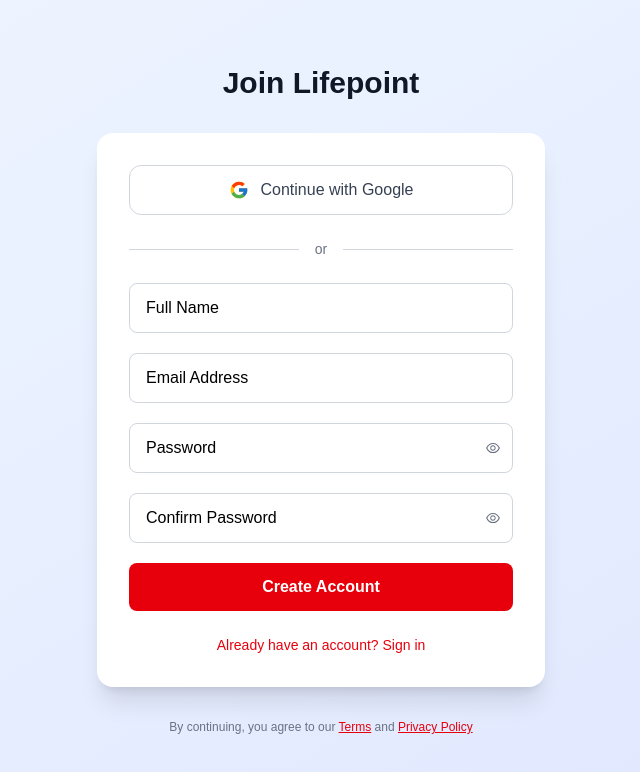
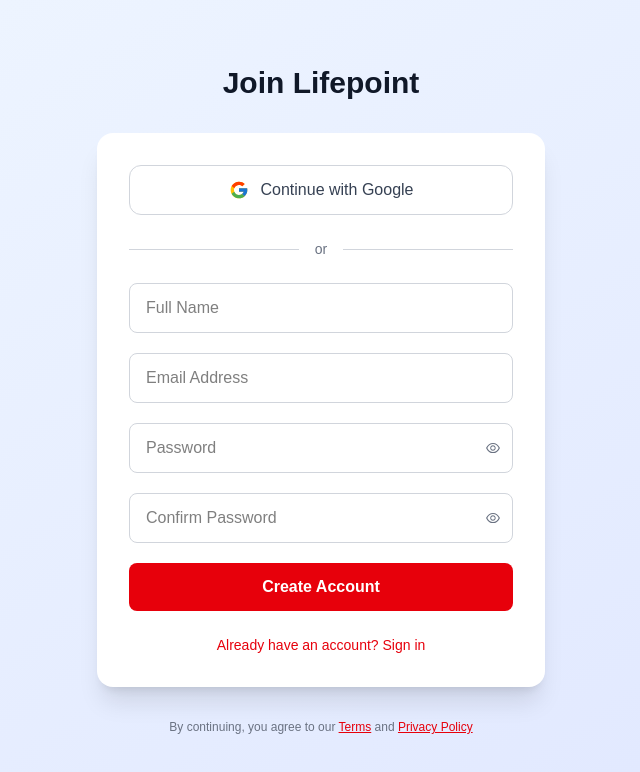
Before and after one commit to Code-Assassin-Fred/Lifepoint, a Next.js app: page /auth in a window 1280 px wide. Both pictures are taken after a click on the button "Don't have an account? Sign up". Shown: the top 772 px of the page, without its empty margins (319-959 px from the left). Built offline with nearby package versions, Linux system fonts and the light colour scheme; no server answers.

Commit message:
updated the auth form placeholders to a "lighter black"

```diff
--- a/app/auth/page.tsx
+++ b/app/auth/page.tsx
@@ -229,7 +229,7 @@
                 placeholder="Full Name"
                 value={signupDisplayName}
                 onChange={(e) => setSignupDisplayName(e.target.value)}
-                className="w-full px-4 py-3 border border-gray-300 rounded-lg focus:ring-2 focus:ring-red-500 focus:border-transparent"
+                className="w-full px-4 py-3 border border-gray-300 rounded-lg focus:ring-2 focus:ring-red-500 focus:border-transparent placeholder-black/50"
                 disabled={loading}
                 required
               />
@@ -240,7 +240,7 @@
               placeholder="Email Address"
               value={isSignup ? signupEmail : loginEmail}
               onChange={(e) => isSignup ? setSignupEmail(e.target.value) : setLoginEmail(e.target.value)}
-              className="w-full px-4 py-3 border border-gray-300 rounded-lg focus:ring-2 focus:ring-red-500 focus:border-transparent"
+              className="w-full px-4 py-3 border border-gray-300 rounded-lg focus:ring-2 focus:ring-red-500 focus:border-transparent placeholder-black/50"
               disabled={loading}
               required
             />
@@ -251,7 +251,7 @@
                 placeholder="Password"
                 value={isSignup ? signupPassword : loginPassword}
                 onChange={(e) => isSignup ? setSignupPassword(e.target.value) : setLoginPassword(e.target.value)}
-                className="w-full px-4 py-3 pr-12 border border-gray-300 rounded-lg focus:ring-2 focus:ring-red-500 focus:border-transparent"
+                className="w-full px-4 py-3 pr-12 border border-gray-300 rounded-lg focus:ring-2 focus:ring-red-500 focus:border-transparent placeholder-black/50"
                 disabled={loading}
                 required
               />
@@ -271,7 +271,7 @@
                   placeholder="Confirm Password"
                   value={signupConfirmPassword}
                   onChange={(e) => setSignupConfirmPassword(e.target.value)}
-                  className="w-full px-4 py-3 pr-12 border border-gray-300 rounded-lg focus:ring-2 focus:ring-red-500 focus:border-transparent"
+                  className="w-full px-4 py-3 pr-12 border border-gray-300 rounded-lg focus:ring-2 focus:ring-red-500 focus:border-transparent placeholder-black/50"
                   disabled={loading}
                   required
                 />
```
